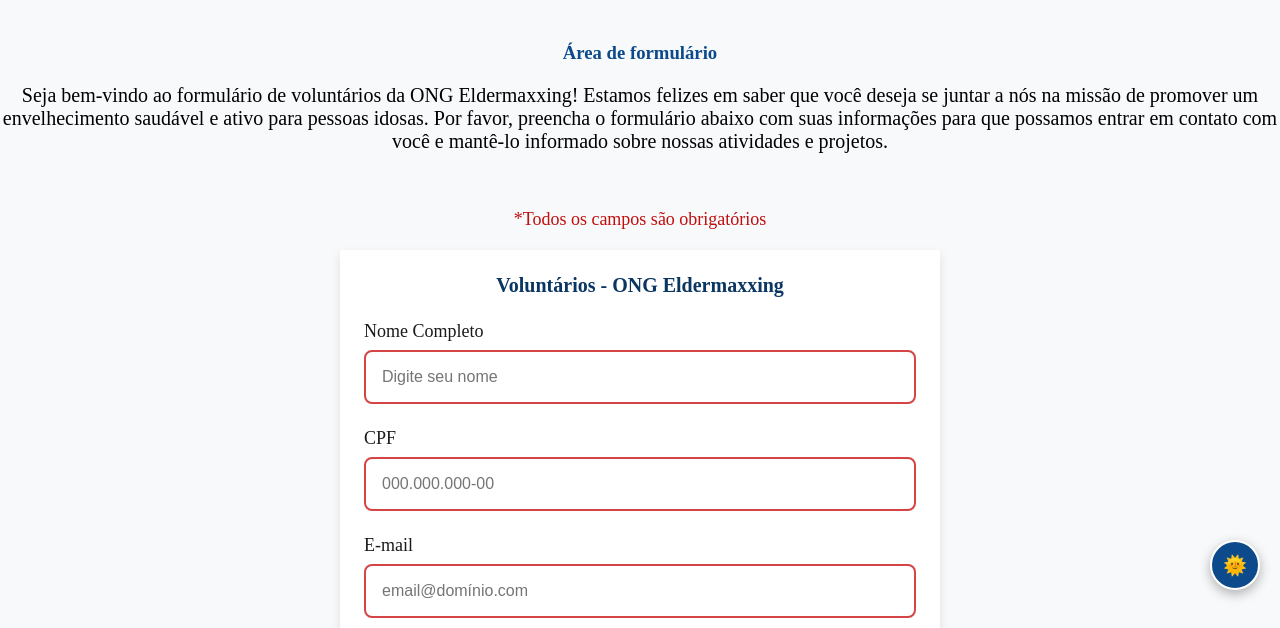
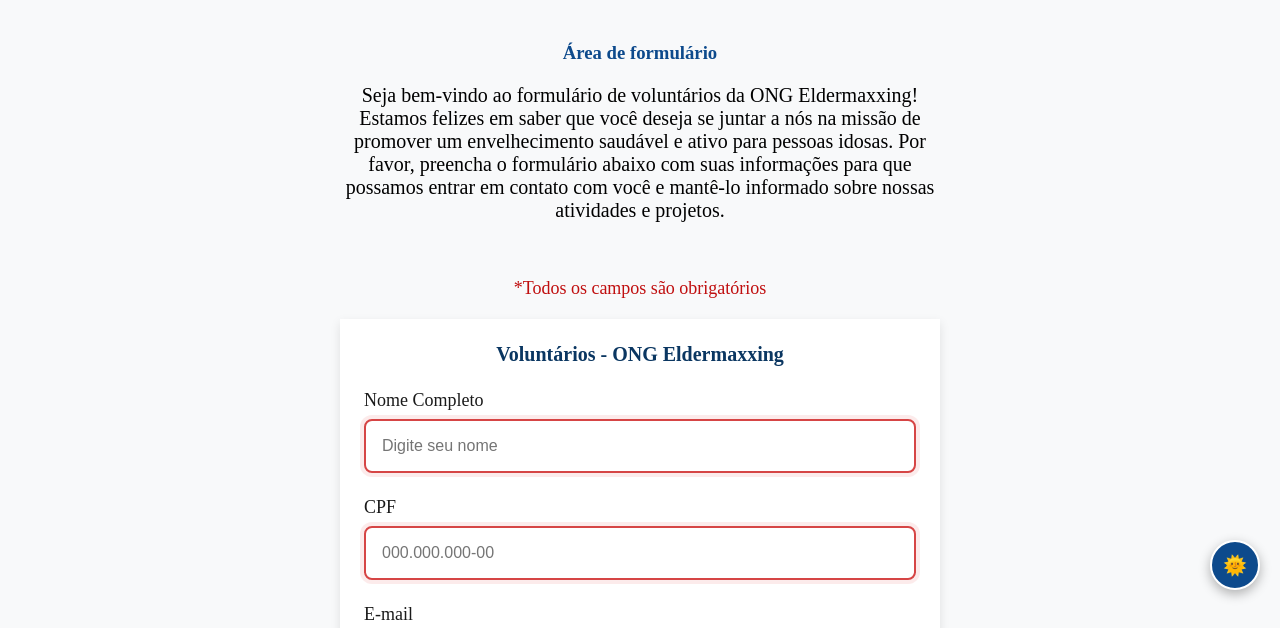
Before and after one commit to lukepgrammer/HTML-FINAL, a plain HTML site: page cadastro.html in a window 1280 px wide. Shown: the part 190-818 px from the top of the page. Drawn offline with Linux system fonts and the light colour scheme.

Commit message:
Fix: pequenas alterações de estilo na página de cadastro

```diff
--- a/cadastro.html
+++ b/cadastro.html
@@ -45,7 +45,7 @@
       <section>
         <h3 style="text-align: center; color: var(--color-primary-dark);">Área de formulário</h3> <!-- A propriedade style sobrepoe as regras dos seletores -->
         <!-- Só uma gambiarra porque eu quebrei a centralização do titulo -->
-        <p style="font-size: 20px; color: black; text-align: center">
+        <p style="font-size: 20px; color: black; text-align: center; max-width: 60ch; margin-left: auto; margin-right: auto;">
           Seja bem-vindo ao formulário de voluntários da ONG Eldermaxxing!
           Estamos felizes em saber que você deseja se juntar a nós na missão de
           promover um envelhecimento saudável e ativo para pessoas idosas. Por
--- a/css/styles.css
+++ b/css/styles.css
@@ -258,6 +258,7 @@ textarea:focus {
 
 input:invalid {
   border-color: var(--color-alert);
+  box-shadow: 0 0 0 4px rgba(234, 119, 119, 0.15);
 }
 
 button[type="submit"],
```
